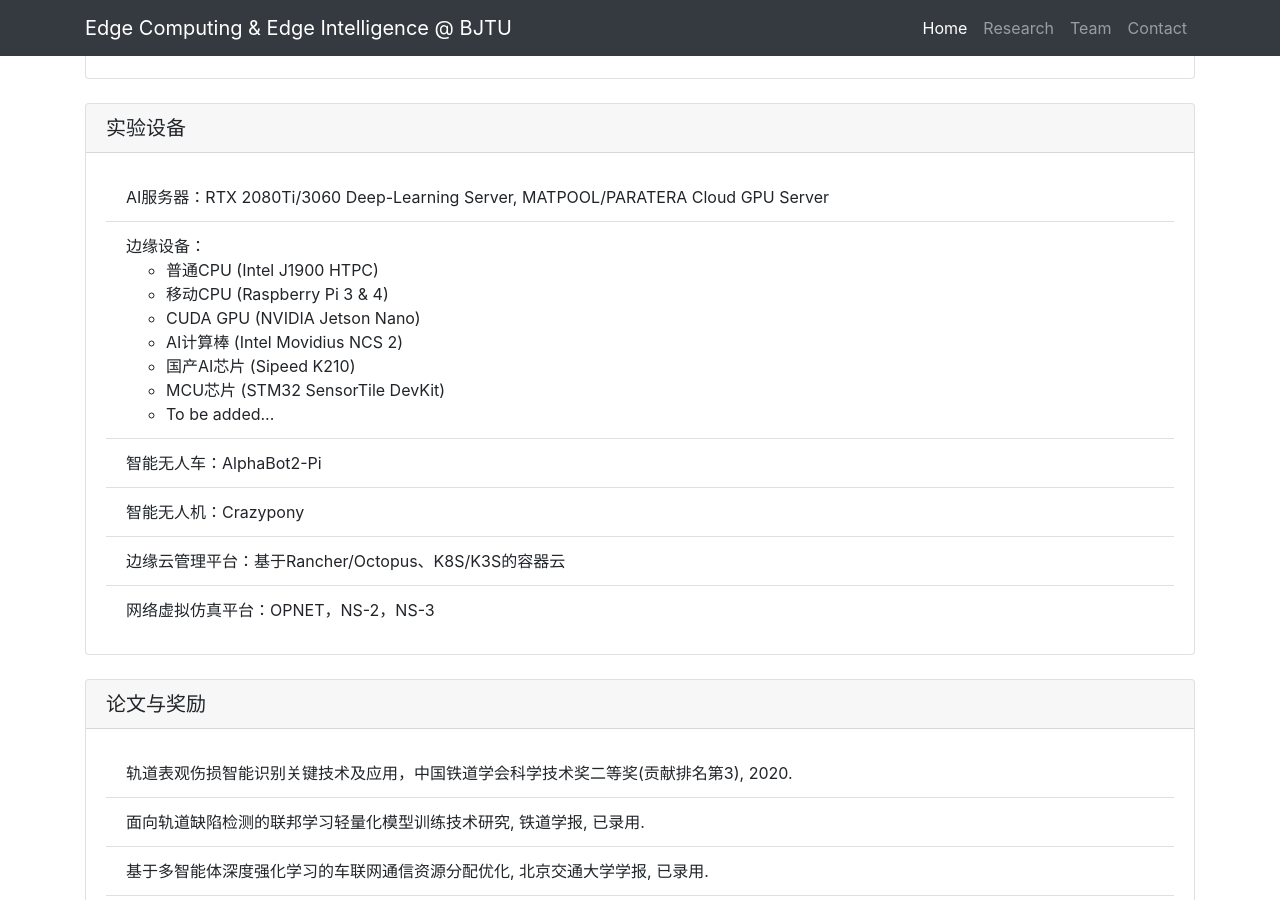
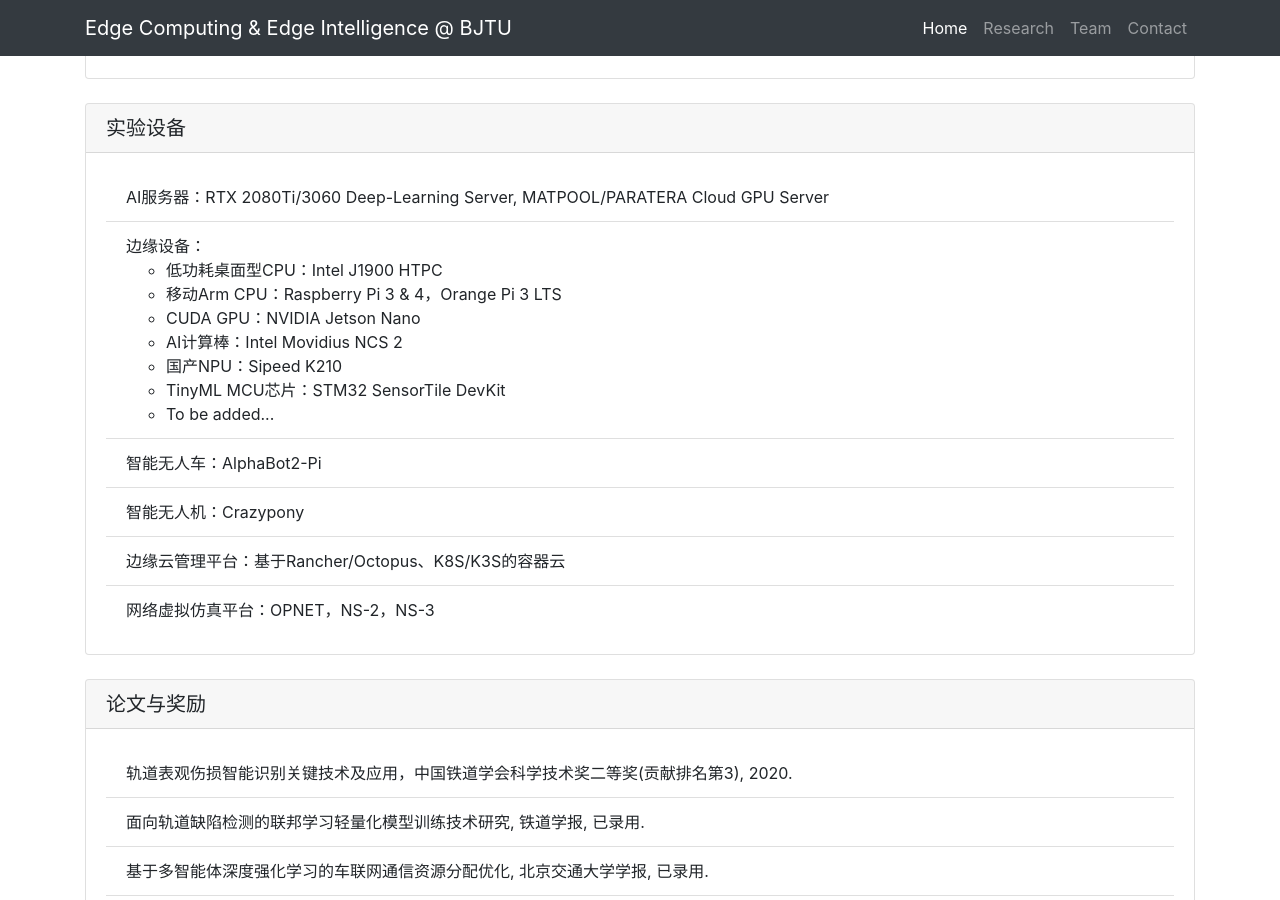
Before and after one commit to fangvv/Homepage, a Jekyll site: the page Edgecomp/index.html, which Jekyll copies as it is, in a window 1280 px wide and 900 px high, scrolled down 1829 px. Built offline with Jekyll 4.4.1, drawn with Linux system fonts in a browser that asks for light colours; comment, search, counter and statistics services are not loaded.

Commit message:
Signed-off-by: fangvv <fangvv@gmail.com>

```diff
--- a/Edgecomp/index.html
+++ b/Edgecomp/index.html
@@ -110,12 +110,12 @@
       <li class="list-group-item">AI服务器：RTX 2080Ti/3060 Deep-Learning Server, MATPOOL/PARATERA Cloud GPU Server</li>
       <li class="list-group-item">边缘设备：
         <ul>
-        <li>普通CPU (Intel J1900 HTPC)</li>
-        <li>移动CPU (Raspberry Pi 3 & 4)</li>
-        <li>CUDA GPU (NVIDIA Jetson Nano)</li>
-        <li>AI计算棒 (Intel Movidius NCS 2)</li>
-        <li>国产AI芯片 (Sipeed K210)</li>
-        <li>MCU芯片 (STM32 SensorTile DevKit)</li>
+        <li>低功耗桌面型CPU：Intel J1900 HTPC</li>
+        <li>移动Arm CPU：Raspberry Pi 3 & 4，Orange Pi 3 LTS</li>
+        <li>CUDA GPU：NVIDIA Jetson Nano</li>
+        <li>AI计算棒：Intel Movidius NCS 2</li>
+        <li>国产NPU：Sipeed K210</li>
+        <li>TinyML MCU芯片：STM32 SensorTile DevKit</li>
         <li>To be added...</li>
         </ul>
       <li class="list-group-item">智能无人车：AlphaBot2-Pi</li>
```
